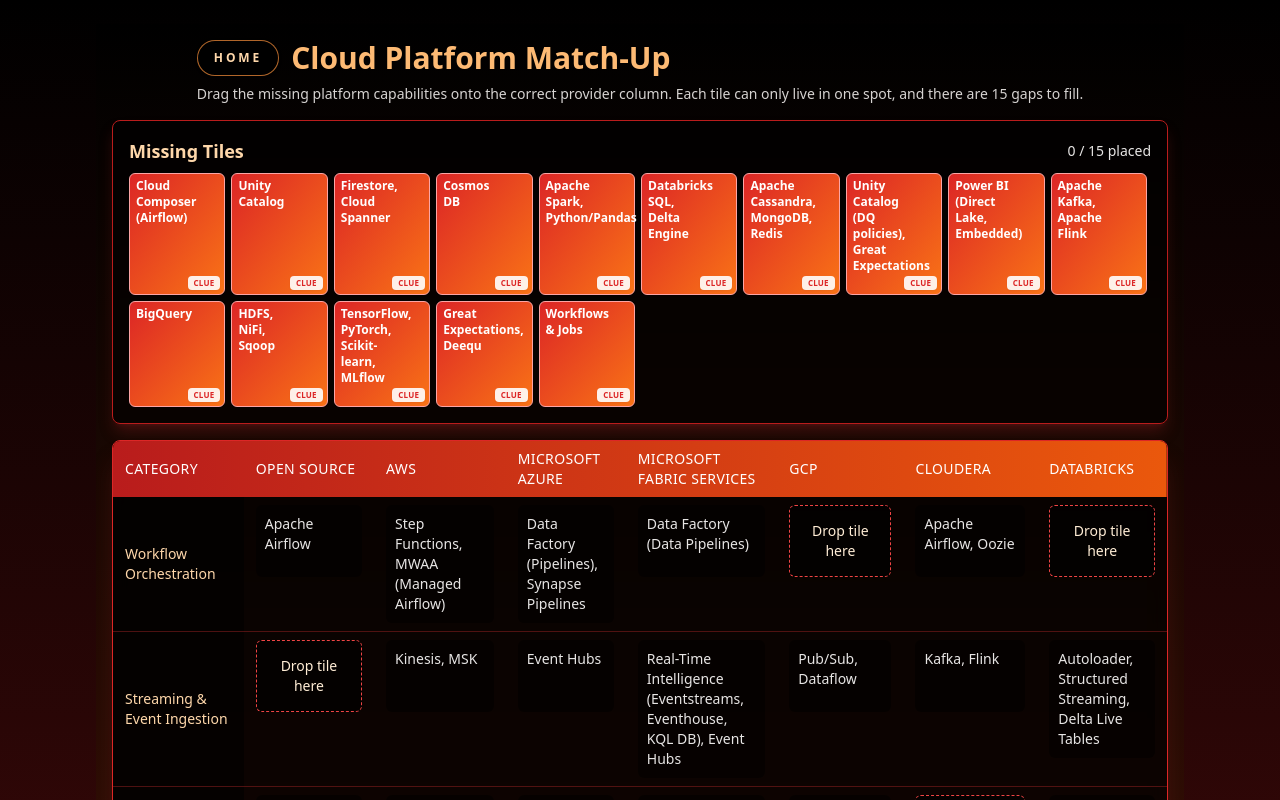
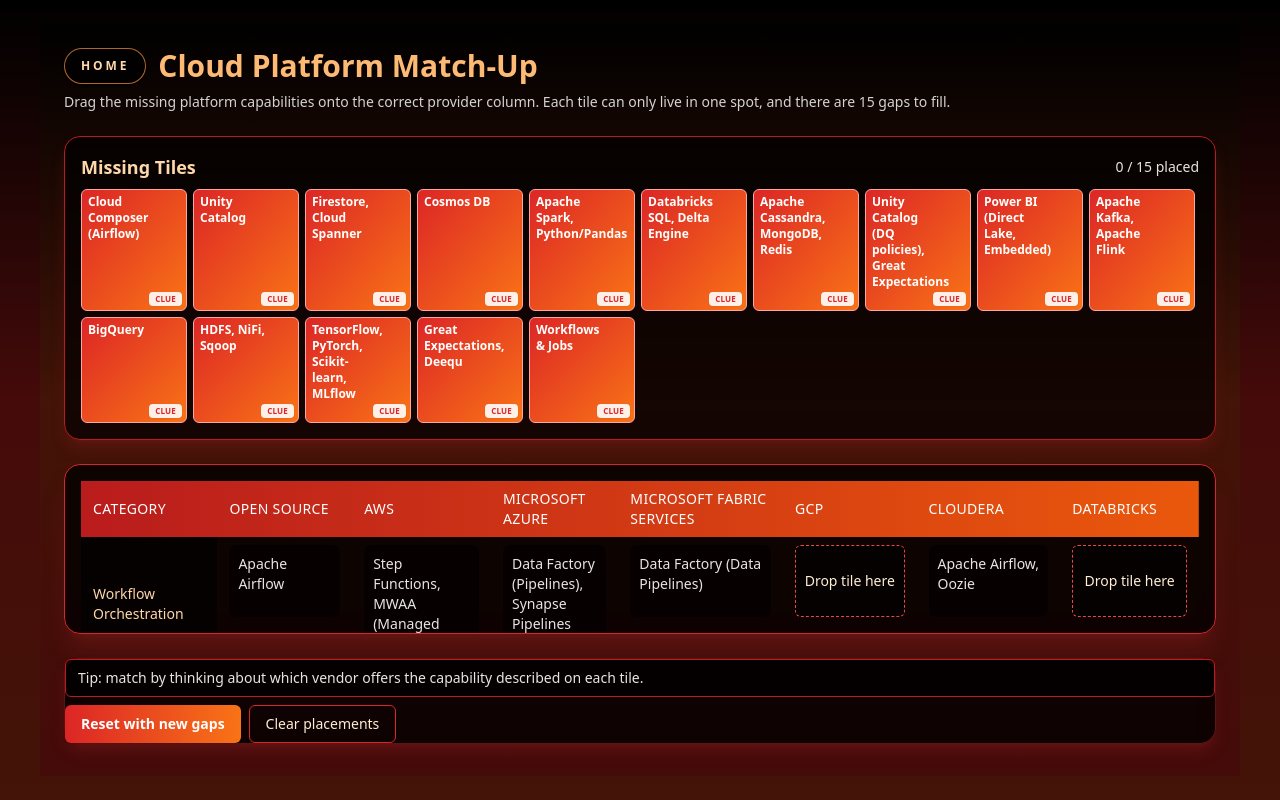
Before and after one commit to wood-pete/labs, a React (Vite) app: page /matchup in a window 1280 px wide. Shown: the top 800 px of the page. Built offline with nearby package versions, Linux system fonts and the light colour scheme.

Commit message:
restructive the navigation

```diff
--- a/src/App.jsx
+++ b/src/App.jsx
@@ -60,8 +60,10 @@
 
 function SubPageShell({ children }) {
   return (
-    <div className="mx-auto flex min-h-screen max-w-6xl flex-col px-4 pb-8 pt-6 sm:px-6 lg:px-8">
-      <div className="flex-1">{children}</div>
+    <div className="mx-auto flex h-screen w-full flex-col px-4 pb-6 pt-6 sm:px-6 lg:px-10">
+      <div className="flex h-full min-h-0 flex-1 flex-col overflow-hidden">
+        {children}
+      </div>
     </div>
   );
 }
--- a/src/apps/CloudMatchup.jsx
+++ b/src/apps/CloudMatchup.jsx
@@ -167,8 +167,8 @@
   const allMatched = placedCount === missingCells.length;
 
   return (
-    <div className="box-border flex min-h-[70vh] flex-col gap-4 overflow-hidden bg-gradient-to-b from-black via-orange-950 to-red-950 p-3 text-stone-100 sm:p-4">
-      <header className="mx-auto max-w-full flex-shrink-0 space-y-2">
+    <div className="box-border flex h-full min-h-0 flex-1 flex-col gap-6 overflow-hidden bg-gradient-to-b from-black via-orange-950 to-red-950 px-3 pb-6 pt-4 text-stone-100 sm:px-6 sm:pb-8 sm:pt-6">
+      <header className="flex-shrink-0 space-y-2">
         <div className="flex flex-wrap items-center gap-3">
           <Link
             to="/"
@@ -187,7 +187,7 @@
         </p>
       </header>
 
-      <section className="flex-shrink-0 rounded-lg border border-red-700 bg-black/60 p-3 shadow-lg shadow-red-900/40 backdrop-blur-sm sm:p-4">
+      <section className="flex-shrink-0 rounded-2xl border border-red-700 bg-black/70 p-3 shadow-lg shadow-red-900/40 backdrop-blur-sm sm:p-4">
         <div className="mb-2 flex items-center justify-between">
           <h2 className="text-lg font-semibold text-orange-200">Missing Tiles</h2>
           <div className="text-sm text-stone-200">
@@ -247,8 +247,9 @@
         </div>
       </section>
 
-      <section className="flex-1 overflow-hidden rounded-lg border border-red-800 bg-black/70 shadow-xl shadow-red-900/40 backdrop-blur sm:border-red-600">
-        <div className="h-full overflow-auto">
+      <section className="flex-1 min-h-0 overflow-hidden rounded-2xl border border-red-800 bg-black/80 shadow-xl shadow-red-900/40 backdrop-blur sm:border-red-600">
+        <div className="flex h-full flex-col">
+          <div className="flex-1 min-h-0 overflow-y-auto px-3 py-3 sm:px-4 sm:py-4">
             <table className="min-w-full border-collapse text-sm">
               <thead className="sticky top-0 bg-gradient-to-r from-red-700 to-orange-600 text-left text-white">
                 <tr>
@@ -304,12 +305,14 @@
               </tbody>
             </table>
           </div>
+        </div>
       </section>
 
-      <footer className="flex-shrink-0 space-y-3">
+      <footer className="flex-shrink-0 rounded-2xl border border-red-900/70 bg-black/80 shadow-lg shadow-red-900/40 backdrop-blur">
+        <div className="flex flex-col gap-2">
           {feedback ? (
             <div
-            className={`rounded-md border px-4 py-3 text-sm ${
+              className={`rounded-md border px-3 py-2 text-sm ${
                 feedback.type === "success"
                   ? "border-green-400 bg-green-900/60 text-green-200"
                   : feedback.type === "info"
@@ -320,20 +323,18 @@
               {feedback.message}
             </div>
           ) : (
-          <div className="rounded-md border border-red-700 bg-black/70 px-4 py-3 text-sm text-stone-200">
-            Tip: match by thinking about which vendor offers the capability
-            described on each tile.
+            <div className="rounded-md border border-red-700 bg-black/70 px-3 py-2 text-sm text-stone-200">
+              Tip: match by thinking about which vendor offers the capability described on each tile.
             </div>
           )}
 
           {allMatched && (
-          <div className="rounded-md border border-orange-300 bg-orange-100/20 px-4 py-3 text-sm font-medium text-orange-200">
-            Fantastic! You matched every capability. Try a fresh board to test
-            again.
+            <div className="rounded-md border border-orange-300 bg-orange-100/20 px-3 py-2 text-sm font-medium text-orange-200">
+              Fantastic! You matched every capability. Try a fresh board to test again.
             </div>
           )}
 
-        <div className="flex gap-2">
+          <div className="flex flex-wrap gap-2">
             <button
               type="button"
               onClick={handleReset}
@@ -355,6 +356,7 @@
               Clear placements
             </button>
           </div>
+        </div>
       </footer>
     </div>
   );
```
Lines whose indentation alone changed are shown as unchanged.
